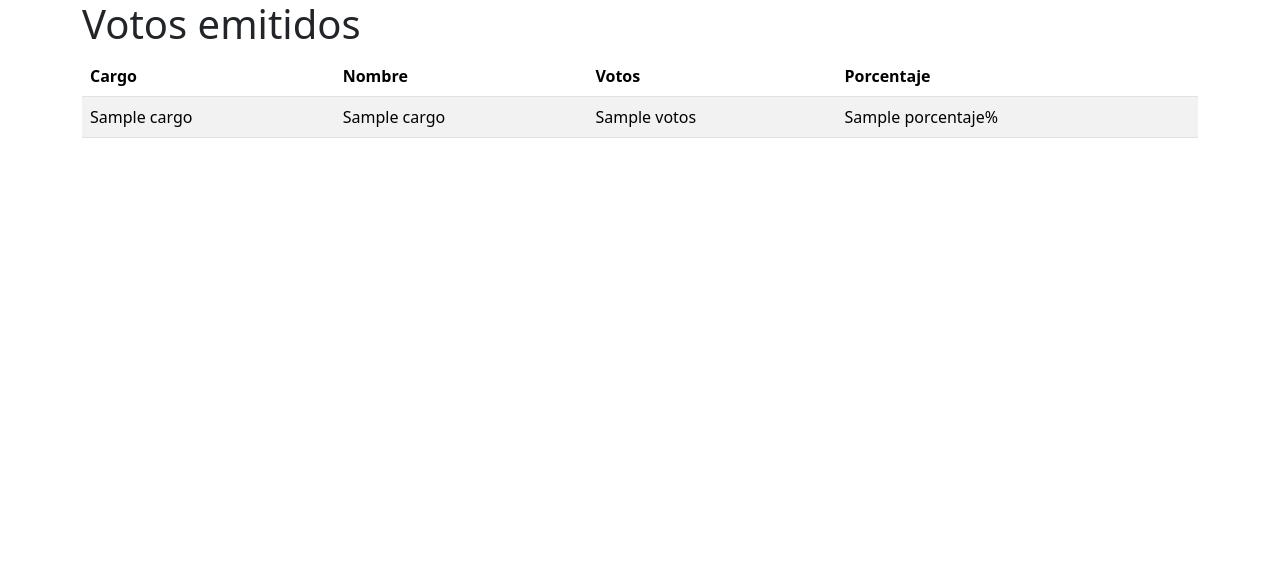
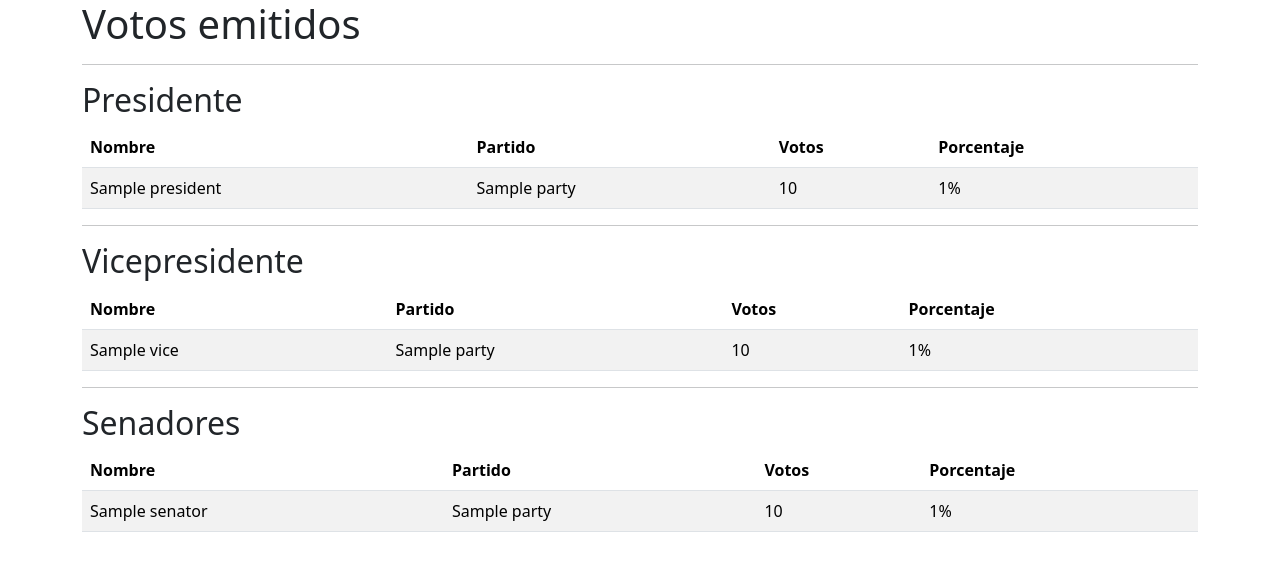
Before and after one commit to var0rjox/election-sistem, a Flask app: template templates/election_results.html in a window 1280 px wide. Shown: the top 571 px of the page. Run offline with Flask 3, Linux system fonts and the light colour scheme; the template is opened without the code that fills it: most values are stand-ins (such as "Sample title", 1, 10 or a date in 2020); parts of the project's set-up code (start-up, migrations or seed data) failed here and were passed over.

Commit message:
A new view of election results and the use of mocks in that view was implemented

```diff
--- a/app.py
+++ b/app.py
@@ -10,5 +10,5 @@ app.register_blueprint(user)
 app.register_blueprint(election_results)
 
 if __name__ == "__main__":
-    #app.run()
+    # app.run()
     app.run(debug=True)
--- a/templates/election_results.html
+++ b/templates/election_results.html
@@ -2,23 +2,71 @@
 content %}
 <div class="container">
   <h1>Votos emitidos</h1>
+  <hr />
+  <h2>Presidente</h2>
   <table class="table table-striped">
     <thead>
       <tr>
-        <th>Cargo</th>
         <th>Nombre</th>
+        <th>Partido</th>
         <th>Votos</th>
         <th>Porcentaje</th>
       </tr>
     </thead>
 
     <tbody>
-      {% for cargo in votos %}
+      {% for president in presidents %}
       <tr>
-        <td>{{ cargo}}</td>
-        <td>{{ cargo["nombre"] }}</td>
-        <td>{{ cargo["votos"] }}</td>
-        <td>{{ cargo["porcentaje"] }}%</td>
+        <td>{{president["name"] }}</td>
+        <td>{{president["party"] }}</td>
+        <td>{{president["number_of_votes"] }}</td>
+        <td>{{president["percentage"] }}%</td>
+      </tr>
+      {% endfor %}
+    </tbody>
+  </table>
+  <hr />
+  <h2>Vicepresidente</h2>
+  <table class="table table-striped">
+    <thead>
+      <tr>
+        <th>Nombre</th>
+        <th>Partido</th>
+        <th>Votos</th>
+        <th>Porcentaje</th>
+      </tr>
+    </thead>
+
+    <tbody>
+      {% for vice in vices %}
+      <tr>
+        <td>{{vice["name"] }}</td>
+        <td>{{vice["party"] }}</td>
+        <td>{{vice["number_of_votes"] }}</td>
+        <td>{{vice["percentage"] }}%</td>
+      </tr>
+      {% endfor %}
+    </tbody>
+  </table>
+  <hr />
+  <h2>Senadores</h2>
+  <table class="table table-striped">
+    <thead>
+      <tr>
+        <th>Nombre</th>
+        <th>Partido</th>
+        <th>Votos</th>
+        <th>Porcentaje</th>
+      </tr>
+    </thead>
+
+    <tbody>
+      {% for senator in senators %}
+      <tr>
+        <td>{{senator["name"] }}</td>
+        <td>{{senator["party"] }}</td>
+        <td>{{senator["number_of_votes"] }}</td>
+        <td>{{senator["percentage"] }}%</td>
       </tr>
       {% endfor %}
     </tbody>
```
Also changed, not shown: routes/election_results.py (+7 -3 lines), services/election.py (+77 -17 lines).
